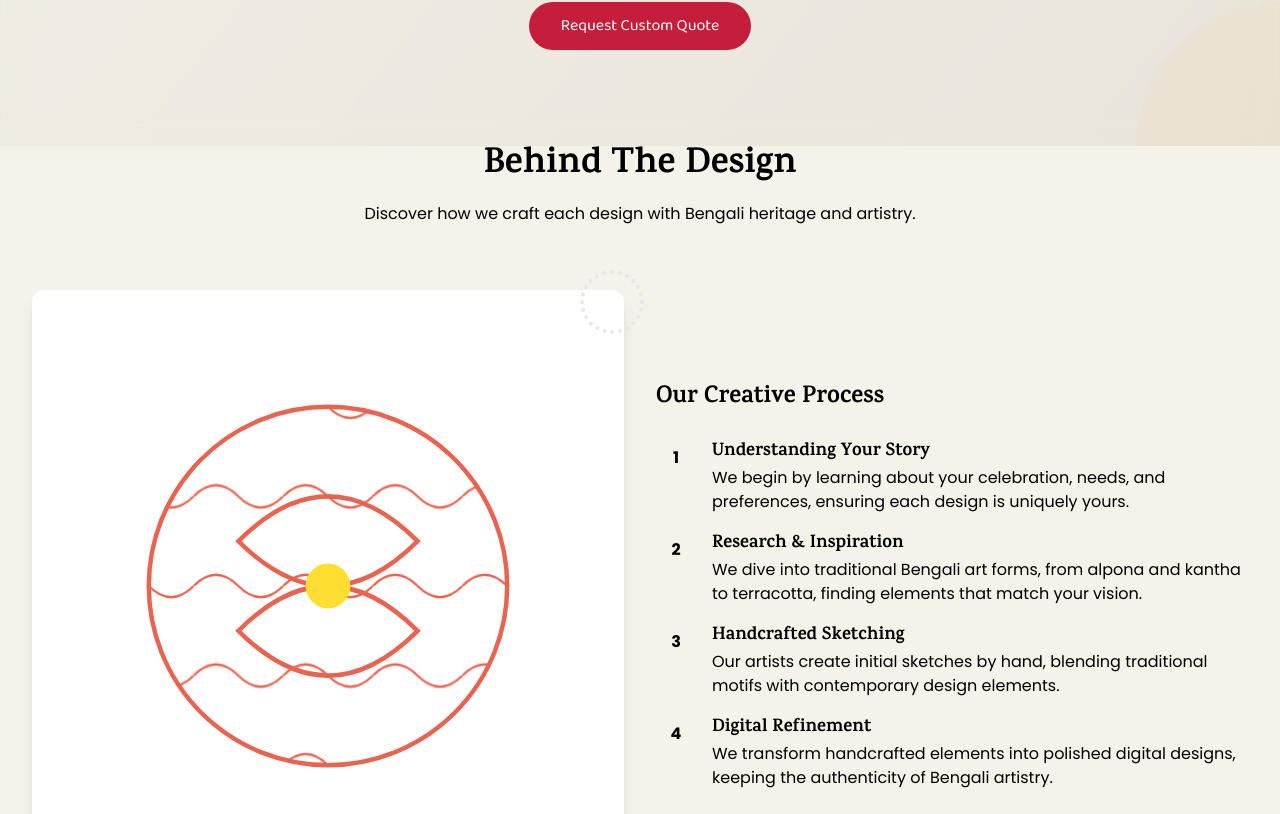
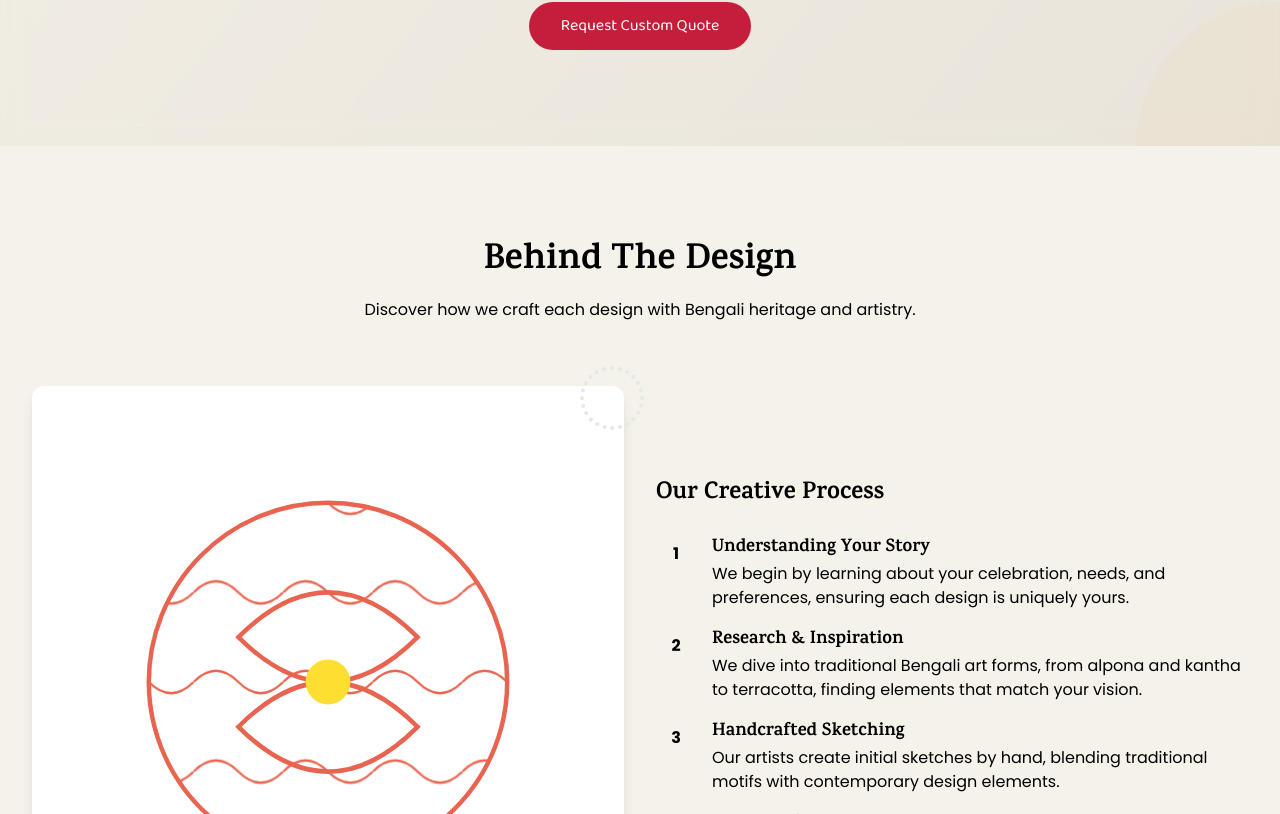
Before and after one commit to snehasishhaldar/JS_Graphics_Design_Landing_Page, a React (Vite) app: page / in a window 1280 px wide. Shown: the part 3846-4660 px from the top of the page. Built offline with nearby package versions, Linux system fonts and the light colour scheme.

Commit message:
Update BehindDesign.tsx

```diff
--- a/src/components/BehindDesign.tsx
+++ b/src/components/BehindDesign.tsx
@@ -1,7 +1,7 @@
 
 const BehindDesign = () => {
   return (
-    <section id="process" className="section-padding  relative overflow-hidden">
+    <section id="process" className="py-16 md:py-24  relative overflow-hidden">
       {/* Background Elements */}
       <div className="absolute inset-0 kantha-pattern opacity-10 pointer-events-none"></div>
       <div className="absolute right-0 bottom-0 w-64 h-64 bg-bengali-gold/10 rounded-full filter blur-3xl"></div>
```
